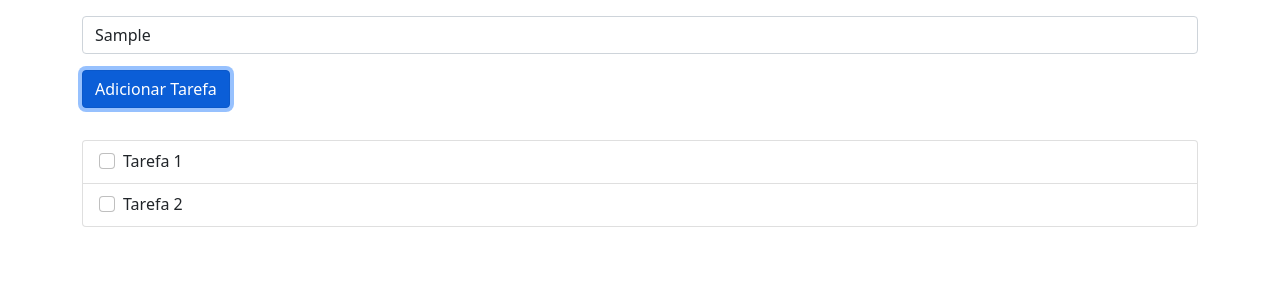
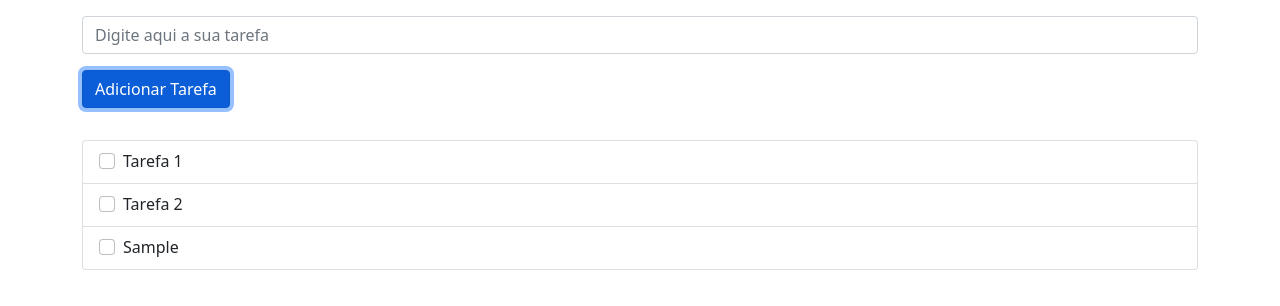
Before and after one commit to carlosedfse/todolist-senai, a plain HTML site: page index.html in a window 1280 px wide. Both pictures are taken after typing "Sample" into the empty fields and a click on the button "Adicionar Tarefa". Drawn offline with nearby package versions, Linux system fonts and the light colour scheme.

Commit message:
Alteracoes e novas features

```diff
--- a/assets/js/app.js
+++ b/assets/js/app.js
@@ -1,8 +1,44 @@
-const btnAddTodo = document.querySelector("#btn-add-todo");
+function getItem(item) {
+    return document.querySelector(item);
+}
 
+function addTodo(todoText){
+    const div = document.createElement("div");
+    div.classList.add("form-check");
+
+    const input = document.createElement("input");
+    input.type = "checkbox";
+    input.classList.add("form-check-input");
+
+    const label = document.createElement("label");
+    label.classList.add("form-check-label");
+
+    const textItem = document.createTextNode(todoText);
+
+    label.appendChild(textItem);
+    div.appendChild(input);
+    div.appendChild(label);
+
+    const listItem = document.createElement("li");
+    listItem.appendChild(div);
+    listItem.classList.add("list-group-item");
+
+    const todoList = getItem("#todo-list");
+    todoList.appendChild(listItem);
+}
+
+const btnAddTodo = getItem("#btn-add-todo");
 btnAddTodo.addEventListener("click", (evento) => {
-    const inputTodo = document.querySelector("#input-todo")
+    const inputTodo = getItem("#input-todo");
     const inputValue = inputTodo.value;
 
     console.log(inputValue);
-});
+    if (inputValue == "") {
+        console.log("String vazia");
+    } else {
+        addTodo(inputValue);
+
+        inputTodo.value = "";
+        }
+    }
+);
--- a/index.html
+++ b/index.html
@@ -22,19 +22,19 @@
       <button type="button" class="btn btn-primary mb-3" id="btn-add-todo">Adicionar Tarefa</button>
     </div>
 
-    <ul class="list-group">
+    <ul id="todo-list" class="list-group">
       <li class="list-group-item">
         <div class="form-check">
-          <input class="form-check-input" type="checkbox" value="" id="flexCheckDefault">
-          <label class="form-check-label" for="flexCheckDefault">
+          <input class="form-check-input" type="checkbox" value="" id="checkbox1">
+          <label class="form-check-label" for="checkbox1">
             Tarefa 1
           </label>
         </div>
       </li>
       <li class="list-group-item">
         <div class="form-check">
-          <input class="form-check-input" type="checkbox" value="" id="flexCheckDefault">
-          <label class="form-check-label" for="flexCheckDefault">
+          <input class="form-check-input" type="checkbox" value="" id="checkbox2">
+          <label class="form-check-label" for="checkbox2">
             Tarefa 2
           </label>
         </div>
```
Also changed, not shown: 1 other file.
